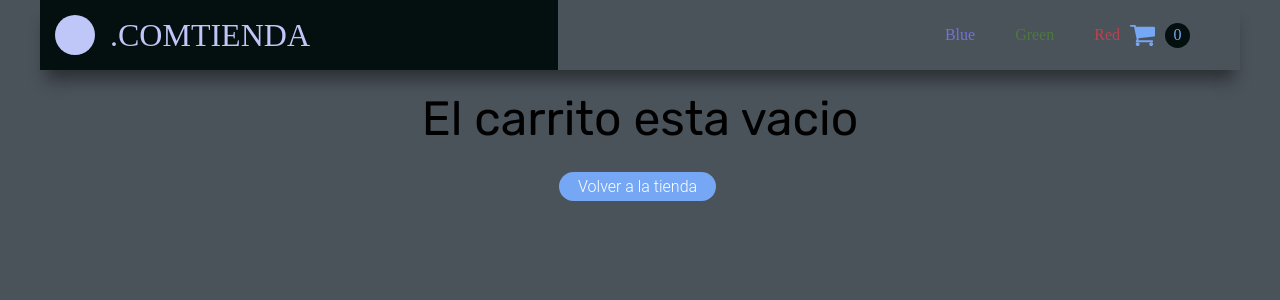
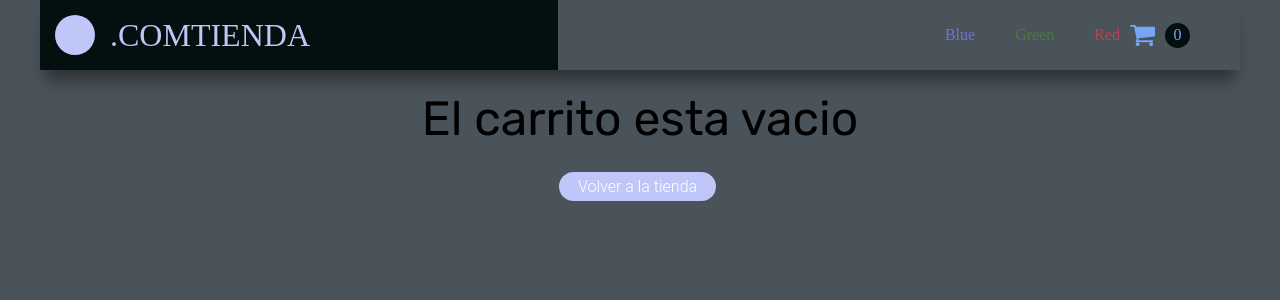
Before and after one commit to fedlucero/react-lucero, a React (Create React App) app: page /cart in a window 1280 px wide. Shown: the top 300 px of the page. Built offline with nearby package versions, Linux system fonts and the light colour scheme; a web font is replaced by a local one.

Commit message:
link carrito

```diff
--- a/src/components/Cart/Cart.jsx
+++ b/src/components/Cart/Cart.jsx
@@ -69,7 +69,7 @@ const Cart = () => {
                 {ctx.cart.length === 0 ? (
                 <div className="cartVacio">
                         <p className="mensajeCarritoVacio">El carrito esta vacio</p>
-                        <Link to={'/'}><div className={`btn volver btnDetalles`}>Volver a la tienda</div></Link>
+                        <Link to={'/'}><div className={`btn volver coloresFondo`}>Volver a la tienda</div></Link>
                 </div>
                 ) : (
                 <div className="cartConArc">
--- a/src/components/nav/navBar.css
+++ b/src/components/nav/navBar.css
@@ -25,6 +25,11 @@ a{
 
 body{
     background-color:var(--gris);
+}
+
+.cartC{
+    display: flex;
+    align-items: center;
 }
 
 .cart{
--- a/src/components/nav/navBar.jsx
+++ b/src/components/nav/navBar.jsx
@@ -16,7 +16,7 @@ function Navbar() {
         <Link className="link" to='/category/blue'><p className="azules">Blue</p></Link>
         <Link className="link" to='/category/green'><p className="verdes">Green</p></Link>
         <Link className="link" to='/category/red'><p className="rojos">Red</p></Link>
-        <CartWidgedt/>
+        <Link className="cartC" to={`/cart`}><CartWidgedt/></Link>
       </div>
     </nav>
   );
```
